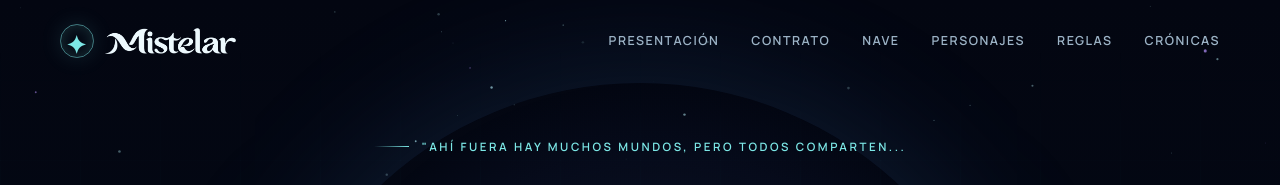
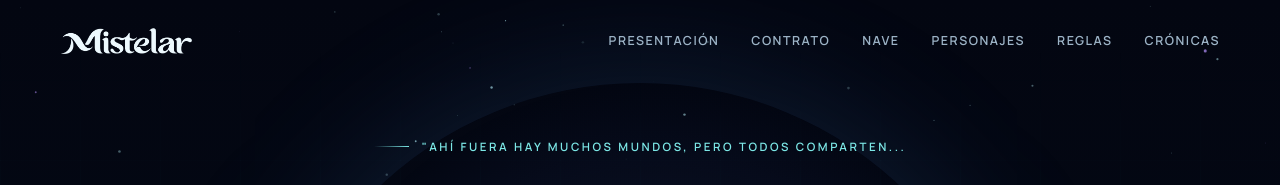
Before and after one commit to alvordsai/dnd_web, a Jekyll site: the page built from index.html, in a window 1280 px wide. Shown: the top 185 px of the page. Built offline with Jekyll 4.4.1, drawn with Linux system fonts in a browser that asks for light colours.

Commit message:
Elimina la estrella del logotipo del header

```diff
--- a/_includes/header.html
+++ b/_includes/header.html
@@ -1,7 +1,6 @@
 <header class="site-header">
     <nav class="navbar" aria-label="Navegación principal">
         <a href="{% if page.homepage %}#presentacion{% else %}{{ '/index.html' | relative_url }}{% endif %}" class="logo" aria-label="Mistelar, inicio">
-            <span class="logo-mark" aria-hidden="true">✦</span>
             <span class="logo-wordmark" aria-hidden="true"></span>
         </a>
 
--- a/style.css
+++ b/style.css
@@ -134,17 +134,6 @@ button, input, textarea, select { font: inherit; }
     background: currentColor;
     -webkit-mask: url("images/mistelar-logo.png") center / contain no-repeat;
     mask: url("images/mistelar-logo.png") center / contain no-repeat;
-}
-
-.logo-mark {
-    display: grid;
-    width: 2.1rem;
-    height: 2.1rem;
-    place-items: center;
-    border: 1px solid rgba(124, 231, 230, 0.52);
-    border-radius: 50%;
-    color: var(--aqua);
-    box-shadow: inset 0 0 1rem rgba(124, 231, 230, 0.18), 0 0 1.4rem rgba(124, 231, 230, 0.12);
 }
 
 .nav-links { display: flex; align-items: center; gap: 2rem; }
```
